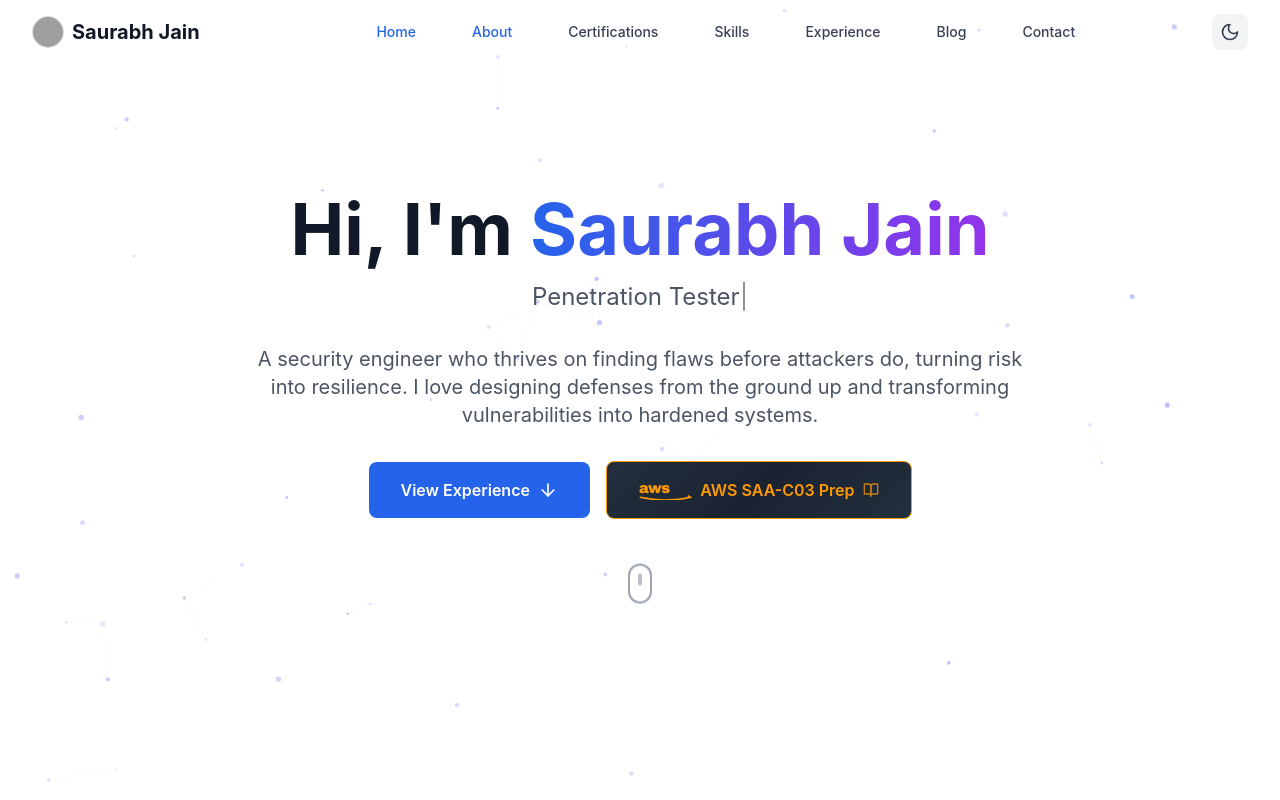
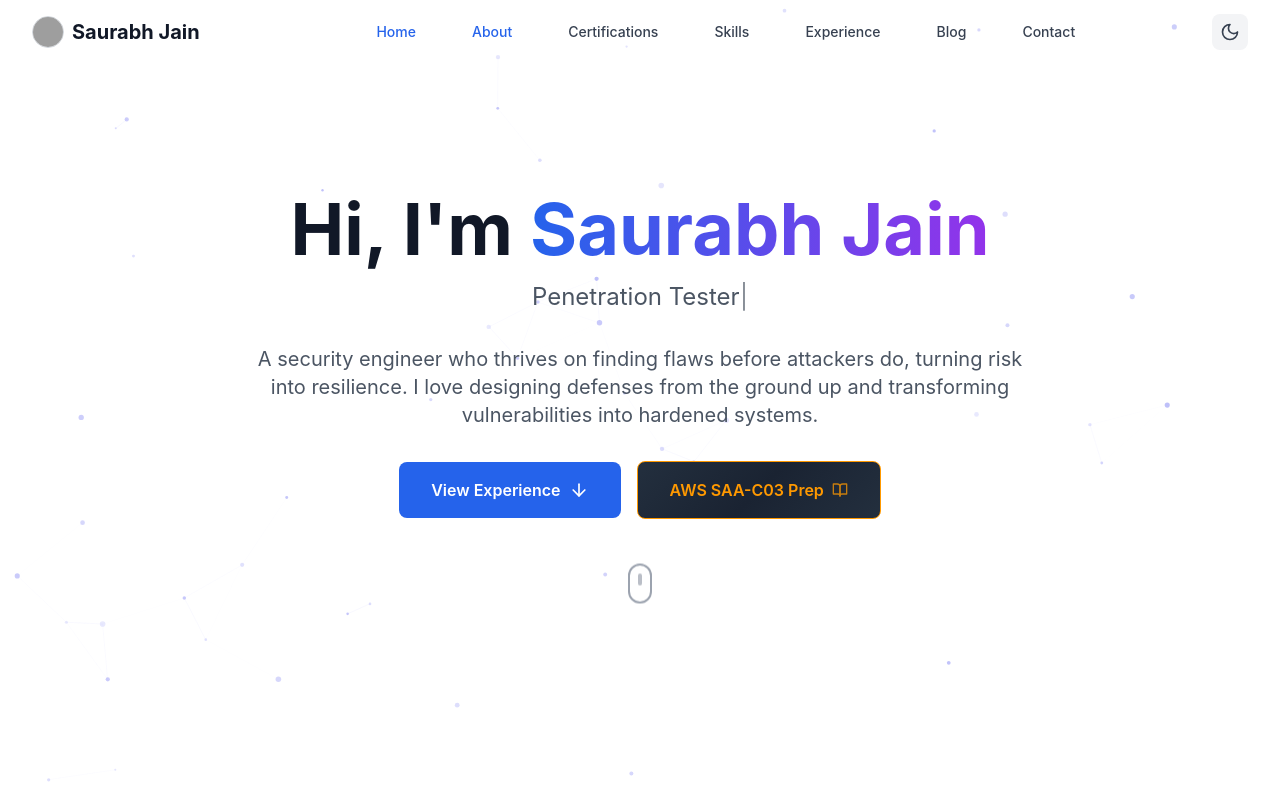
Before and after one commit to saurabhj4in/saurabhj4in.github.io, a React (Vite) app: page /#/ in a window 1280 px wide. Shown: the top 800 px of the page. Built offline with nearby package versions, Linux system fonts and the light colour scheme; grey boxes are pictures that could not be loaded.

Commit message:
Remove aws SVG icon from hero button — text-only looks cleaner
Co-Authored-By: Claude Sonnet 4.6 <noreply@anthropic.com>

```diff
--- a/src/components/Hero.tsx
+++ b/src/components/Hero.tsx
@@ -59,12 +59,6 @@ const Hero = () => {
               className="group inline-flex items-center gap-2 px-8 py-4 rounded-lg font-semibold transition-all duration-300 transform hover:scale-105 hover:shadow-lg hover:shadow-amber-500/30"
               style={{ background: 'linear-gradient(135deg, #232F3E 0%, #1a2332 50%, #232F3E 100%)', color: '#FF9900', border: '1.5px solid #FF9900' }}
             >
-              {/* AWS logo */}
-              <svg className="h-5 w-auto flex-shrink-0" viewBox="0 0 80 30" fill="none" xmlns="http://www.w3.org/2000/svg">
-                <text x="0" y="20" fontSize="22" fontWeight="900" fill="#FF9900" fontFamily="'Arial Black',Arial,sans-serif" letterSpacing="-1">aws</text>
-                <path d="M2 26 Q40 34 78 26" stroke="#FF9900" strokeWidth="2.2" fill="none" strokeLinecap="round"/>
-                <polygon points="74,22 78,26 72,27" fill="#FF9900"/>
-              </svg>
               <span>AWS SAA-C03 Prep</span>
               <BookOpen className="h-4 w-4 opacity-75 group-hover:opacity-100 transition-opacity" />
             </a>
```
Also changed, not shown: 6 other files (tests, documents, lock files or other folders).
